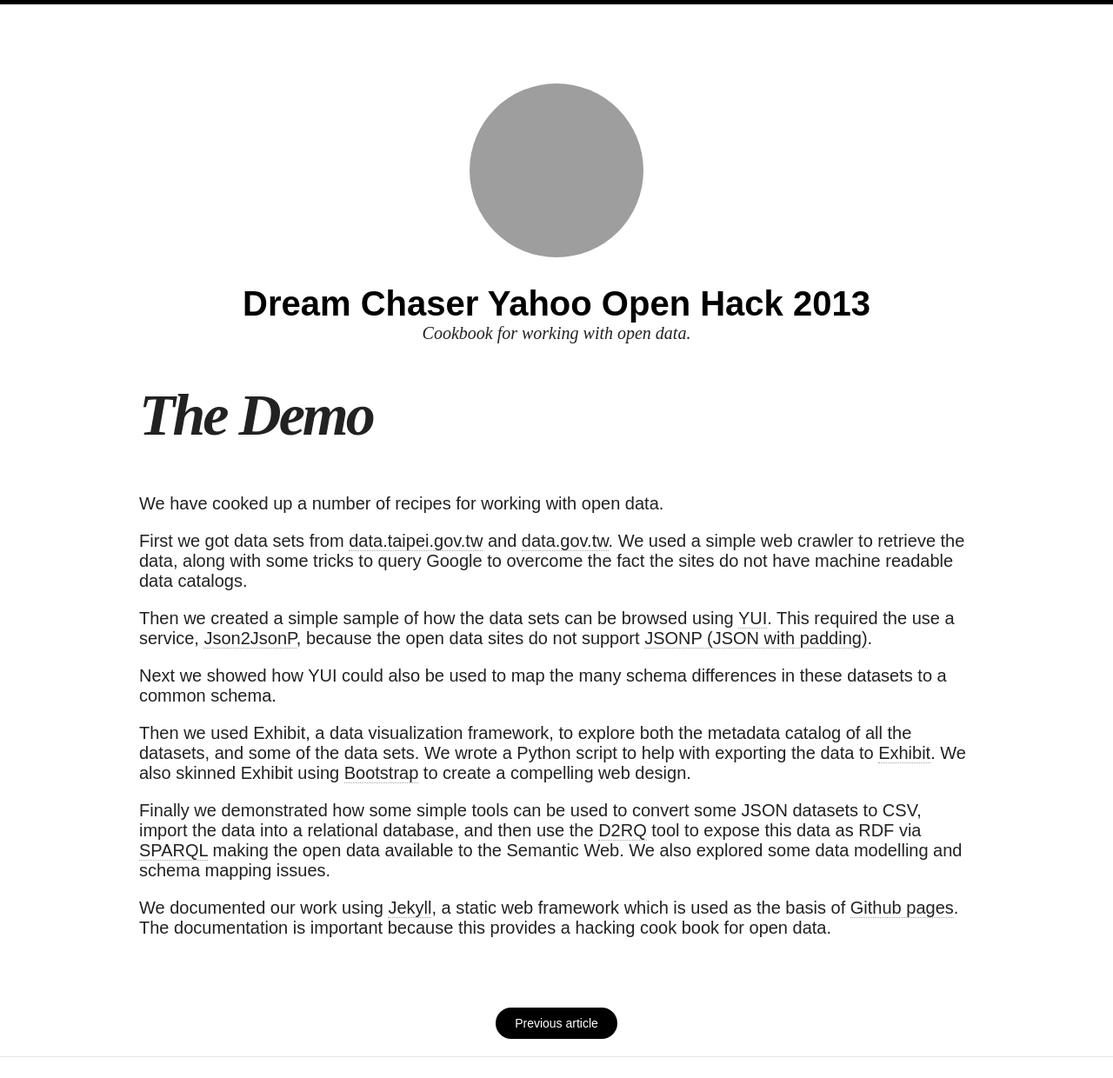
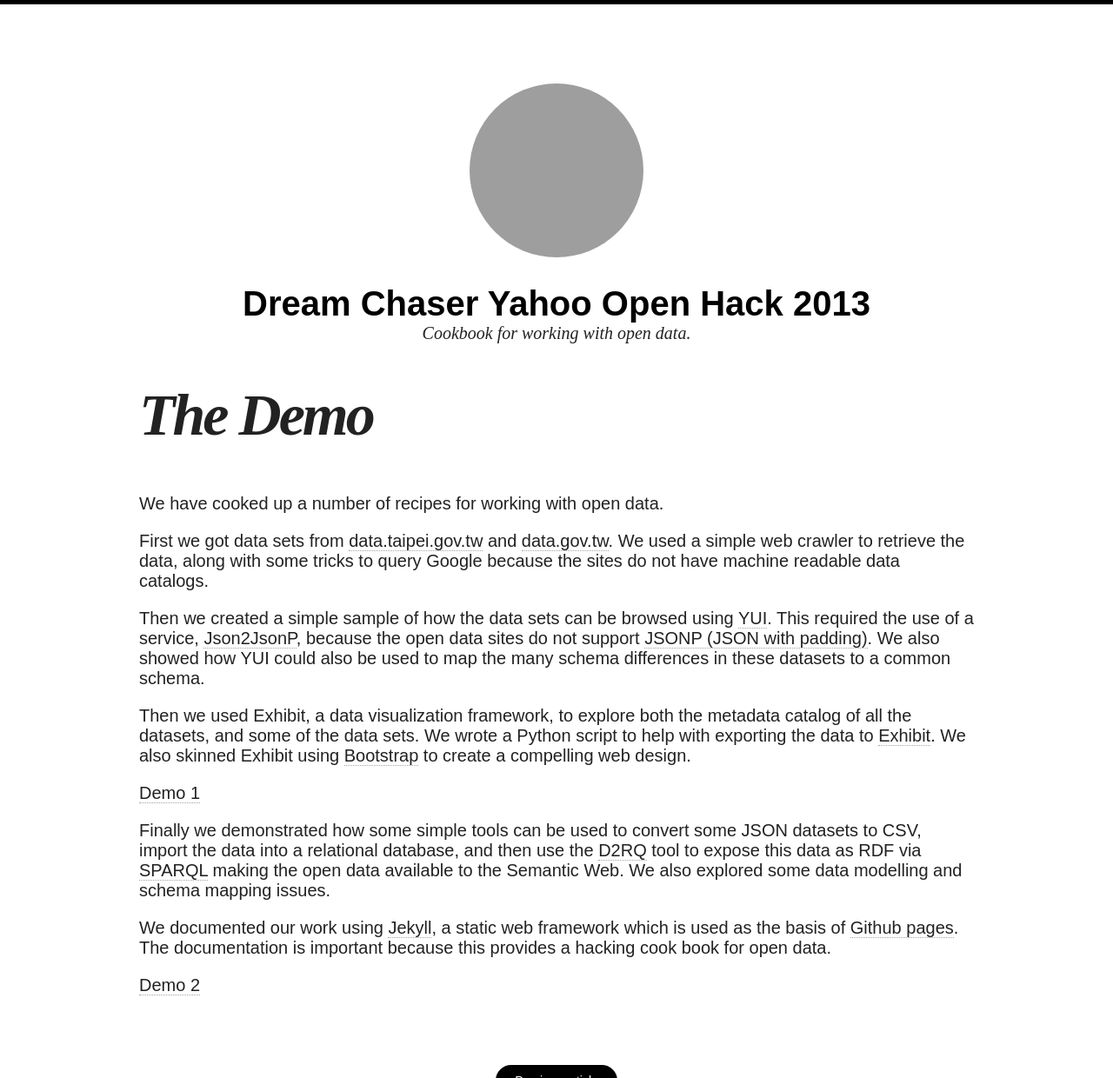
Before and after one commit to butlermh/YahooHackDay2013, a Jekyll site: the page built from dreamchaser/_posts/2013-11-03-Demo.md, in a window 1280 px wide, cut to the strip 0-1240 px from the top of the page. Shown: the whole strip at 87% size. Built offline with Jekyll 4.4.1, drawn with Linux system fonts in a browser that asks for light colours; nearby versions of some CDN libraries.

Commit message:
Minor changes

```diff
--- a/dreamchaser/_posts/2013-11-03-Demo.md
+++ b/dreamchaser/_posts/2013-11-03-Demo.md
@@ -10,14 +10,16 @@
 
 We have cooked up a number of recipes for working with open data.
 
-First we got data sets from [data.taipei.gov.tw](http://data.taipei.gov.tw) and [data.gov.tw](http://data.gov.tw). We used a simple web crawler to retrieve the data, along with some tricks to query Google to overcome the fact the sites do not have machine readable data catalogs.
+First we got data sets from [data.taipei.gov.tw](http://data.taipei.gov.tw) and [data.gov.tw](http://data.gov.tw). We used a simple web crawler to retrieve the data, along with some tricks to query Google because the sites do not have machine readable data catalogs.
 
-Then we created a simple sample of how the data sets can be browsed using [YUI](http://yuilibrary.com). This required the use a service, [Json2JsonP](http://json2jsonp.com/), because the open data sites do not support [JSONP (JSON with padding)](http://en.wikipedia.org/wiki/JSONP).
-
-Next we showed how YUI could also be used to map the many schema differences in these datasets to a common schema.
+Then we created a simple sample of how the data sets can be browsed using [YUI](http://yuilibrary.com). This required the use of a service, [Json2JsonP](http://json2jsonp.com/), because the open data sites do not support [JSONP (JSON with padding)](http://en.wikipedia.org/wiki/JSONP). We also showed how YUI could also be used to map the many schema differences in these datasets to a common schema.
 
 Then we used Exhibit, a data visualization framework, to explore both the metadata catalog of all the datasets, and some of the data sets. We wrote a Python script to help with exporting the data to [Exhibit](http://www.simile-widgets.org/exhibit/). We also skinned Exhibit using [Bootstrap](http://getbootstrap.com/) to create a compelling web design.
+
+[Demo 1](http://yahoo.clouduct.com:8080/)
 
 Finally we demonstrated how some simple tools can be used to convert some JSON datasets to CSV, import the data into a relational database, and then use the [D2RQ](http://d2rq.org/) tool to expose this data as RDF via [SPARQL](http://en.wikipedia.org/wiki/SPARQL) making the open data available to the Semantic Web. We also explored some data modelling and schema mapping issues.
 
 We documented our work using [Jekyll](http://jekyllrb.com/), a static web framework which is used as the basis of [Github pages](http://pages.github.com/). The documentation is important because this provides a hacking cook book for open data.
+
+[Demo 2](http://yahoo.clouduct.com:2020/)
```
